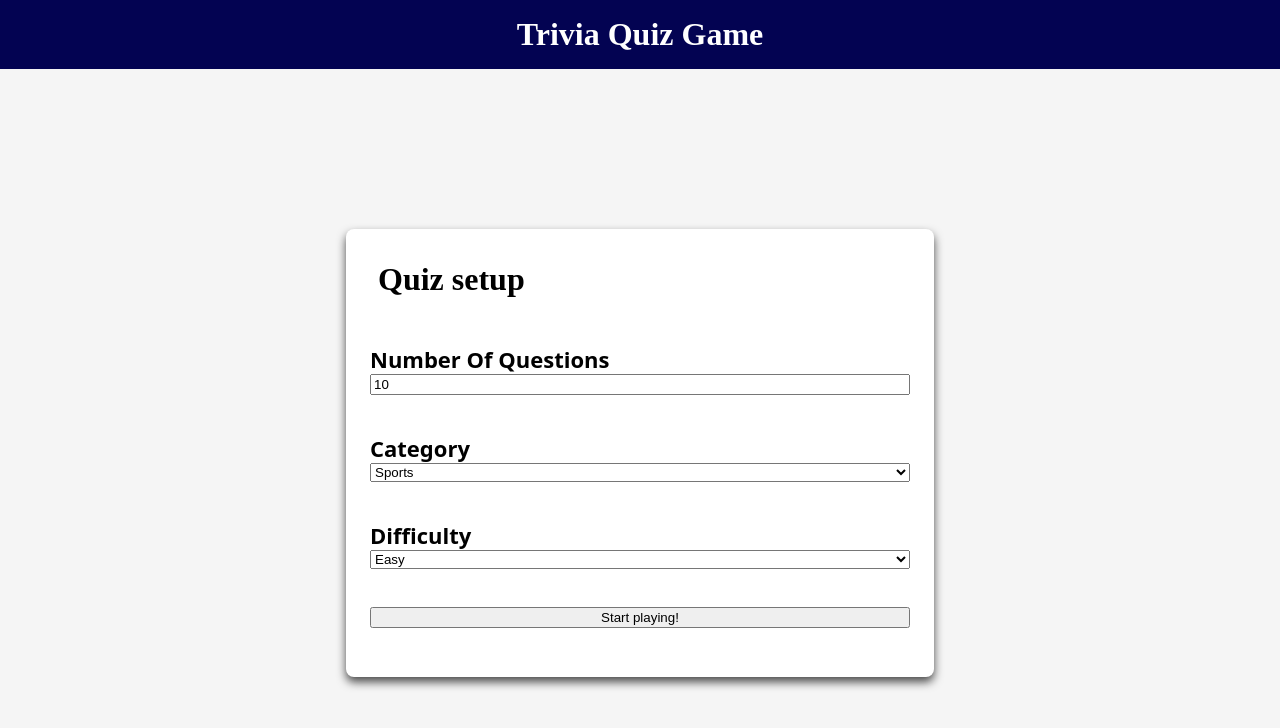
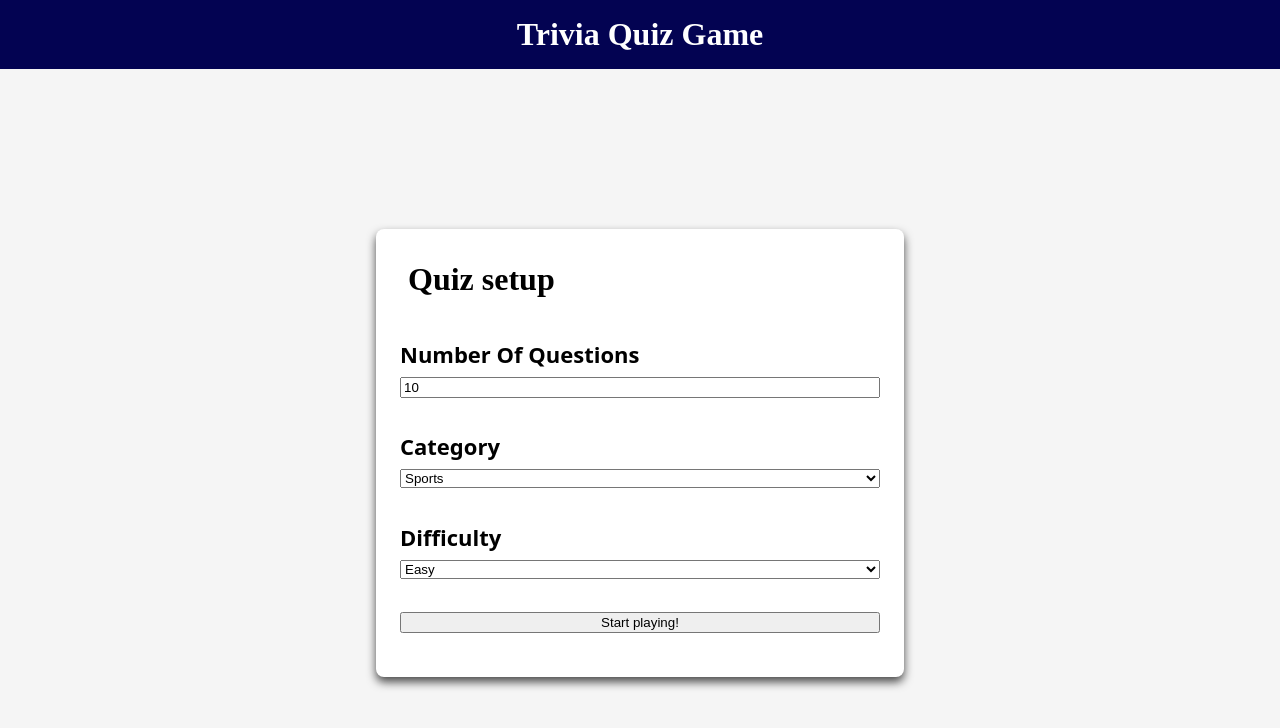
Before and after one commit to dariojularic/Trivia-quiz, a React app: page / in a window 1280 px wide. Shown: the top 728 px of the page. Built offline with nearby package versions, Linux system fonts and the light colour scheme; the HTML template or start-up script is replaced by a standard one.

Commit message:
Add style

```diff
--- a/src/App.css
+++ b/src/App.css
@@ -19,7 +19,7 @@ main {
 
 .game {
   height: 400px;
-  width: 540px;
+  width: 480px;
   /* border: 1px solid red; */
   padding: 24px;
   border-radius: 8px;
--- a/src/Form.css
+++ b/src/Form.css
@@ -13,6 +13,10 @@ form {
   font-weight: 600;
 }
 
+label {
+  margin-bottom: 8px;
+}
+
 .category-container {
 
 }
```
